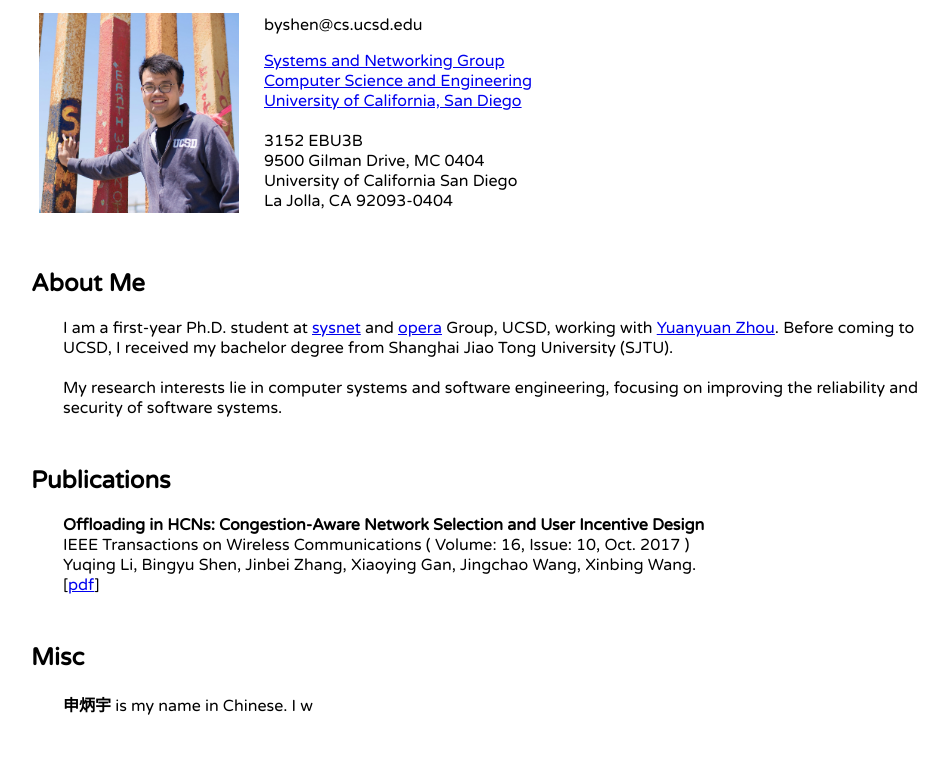
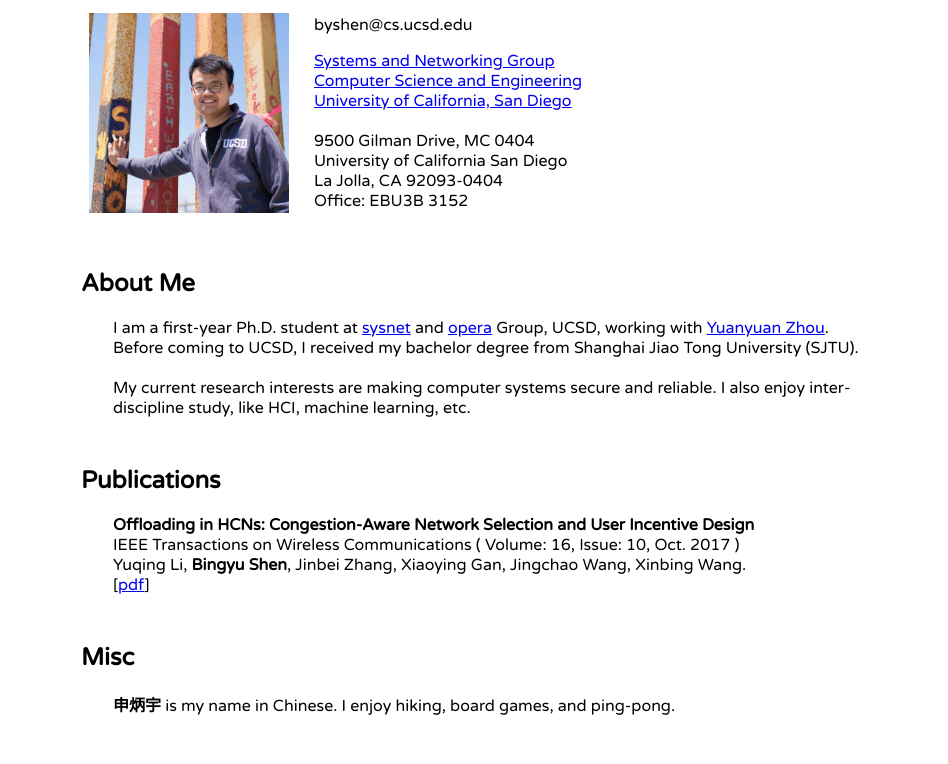
Before and after one commit to byshen/homepage, a plain HTML site: page index.htm in a window 1280 px wide. Shown: the part 102-866 px from the top of the page, without its empty margins (159-1107 px from the left). Drawn offline with Linux system fonts and the light colour scheme.

Commit message:
add few things

```diff
--- a/index.htm
+++ b/index.htm
@@ -12,7 +12,7 @@ body {
   background-color : #FFFFFF;
   /*background-color : #f7ffe6#f0f5f5;*/
 	margin: 3em auto;
-	width: 900px;
+	width: 800px;
 }
 ul {
 	list-style-type: none;
@@ -56,10 +56,10 @@ byshen@cs.ucsd.edu
   <a href="https://cse.ucsd.edu/">Computer Science and Engineering</a><br/>
   <a href="https://www.ucsd.edu/">University of California, San Diego</a><br/><br/>
 
-  3152 EBU3B <br>
   9500 Gilman Drive, MC 0404 <br>
   University of California San Diego <br>
   La Jolla, CA 92093-0404 <br>
+  Office: EBU3B 3152<br>
 </p>
 <!-- <p>
 Here is my <a href="#">CV</a>.
@@ -79,10 +79,11 @@ Here is my <a href="#">CV</a>.
   <li>
 I am a first-year Ph.D. student at <a href="https://www.sysnet.ucsd.edu/sysnet/">sysnet</a> and <a href="http://opera.ucsd.edu/">opera</a> Group, UCSD, working with <a href="https://cseweb.ucsd.edu/~yyzhou/">Yuanyuan Zhou</a>. Before coming to UCSD, I received my bachelor degree from Shanghai Jiao Tong University (SJTU).</li> <br>
 <li>
-My research interests lie in computer systems and software engineering, focusing on improving the reliability and security of software systems.
+My current research interests are making computer systems secure and reliable. I also enjoy inter-discipline study, like HCI, machine learning, etc.
 </li>
 </ul>
 </div>
+
 
 <div align="left">
 <h2>Publications</h2>
@@ -90,8 +91,8 @@ My research interests lie in computer systems and software engineering, focusing
   <li>
     <b>Offloading in HCNs: Congestion-Aware Network Selection and User Incentive Design</b> <br>
      IEEE Transactions on Wireless Communications ( Volume: 16, Issue: 10, Oct. 2017 ) <br>
-    Yuqing Li, Bingyu Shen, Jinbei Zhang, Xiaoying Gan, Jingchao Wang, Xinbing Wang.<br>
-    [<a href="https://ieeexplore.ieee.org/document/7974775/">pdf</a>]
+    Yuqing Li, <b>Bingyu Shen</b>, Jinbei Zhang, Xiaoying Gan, Jingchao Wang, Xinbing Wang.<br>
+    [<a href="./files/offloading.pdf">pdf</a>]
   </li>
 </ul>
 
@@ -101,7 +102,7 @@ My research interests lie in computer systems and software engineering, focusing
 <div align="left">
 <h2>Misc</h2>
 <ul>
-  <li> <b class="chinese">申炳宇</b> is my name in Chinese. I w
+  <li> <b class="chinese">申炳宇</b> is my name in Chinese. I enjoy hiking, board games, and ping-pong.
   </li>
 
 </ul>
```
Also changed, not shown: 1 other file.
